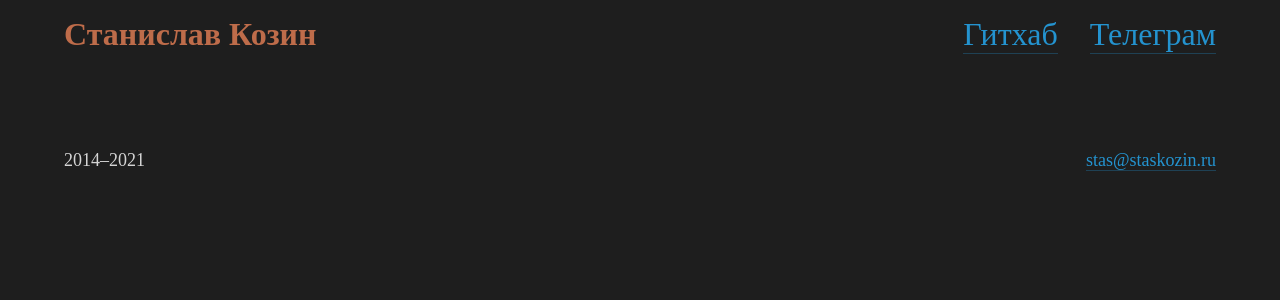
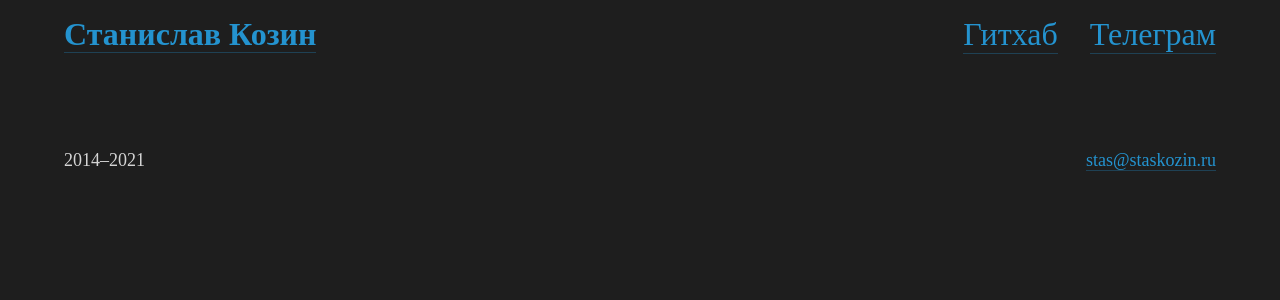
Before and after one commit to staskozin/staskozin-ru, a Next.js app: page /concatenator in a window 1280 px wide. Shown: the top 300 px of the page. Built offline with nearby package versions, Linux system fonts and the light colour scheme.

Commit message:
Доработал шапку

```diff
--- a/components/Header.tsx
+++ b/components/Header.tsx
@@ -1,11 +1,19 @@
+import Link from 'next/link'
+import { useRouter } from 'next/router'
+import HeadBasic from './HeadBasic'
 import s from '../styles/Header.module.scss'
-import Image from 'next/image'
 
 export default function Header() {
   return (
     <header className={s.header}>
+      <HeadBasic />
       <div>
-        <h1>Станислав Козин</h1>
+
+        {
+          useRouter().pathname === '/' ?
+            <h1>Станислав Козин</h1> :
+            <h2><Link href="/">Станислав Козин</Link></h2>
+        }
       </div>
       <aside>
         <a href="https://github.com/staskozin">Гитхаб</a>
--- a/pages/index.tsx
+++ b/pages/index.tsx
@@ -1,6 +1,5 @@
 import type { NextPage } from 'next'
 import Head from 'next/head'
-import HeadBasic from '../components/HeadBasic'
 import Header from '../components/Header'
 import Portfolio from '../components/Portfolio'
 import Footer from '../components/Footer'
@@ -10,10 +9,9 @@ import s from '../styles/Home.module.scss'
 const Home: NextPage = () => {
   return (
     <>
-      <HeadBasic />
       <Head>
         <title>Станислав Козин, разработчик</title>
-        <meta name="description" content="Станислав Козин — Frontend-разработчик" />
+        <meta name="description" content="Станислав Козин, разработчик" />
       </Head>
       <Header />
       <article className={s['about-me']}>
```
